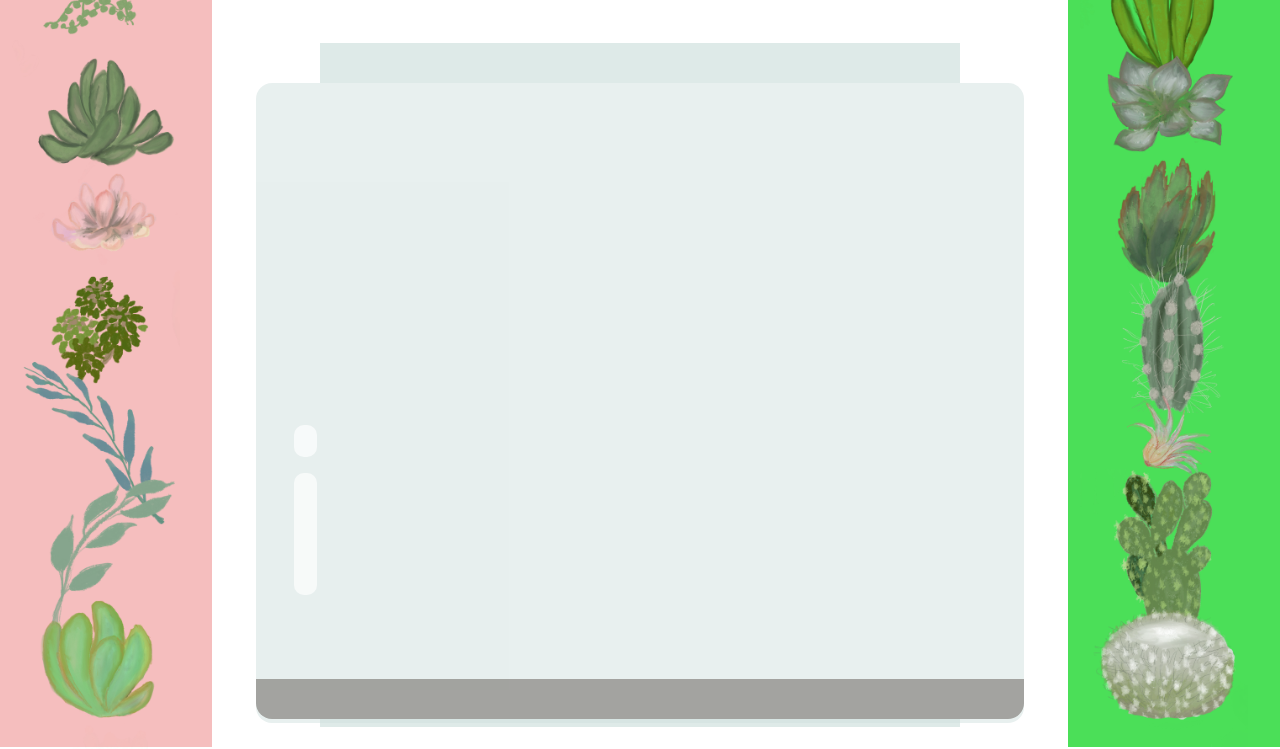
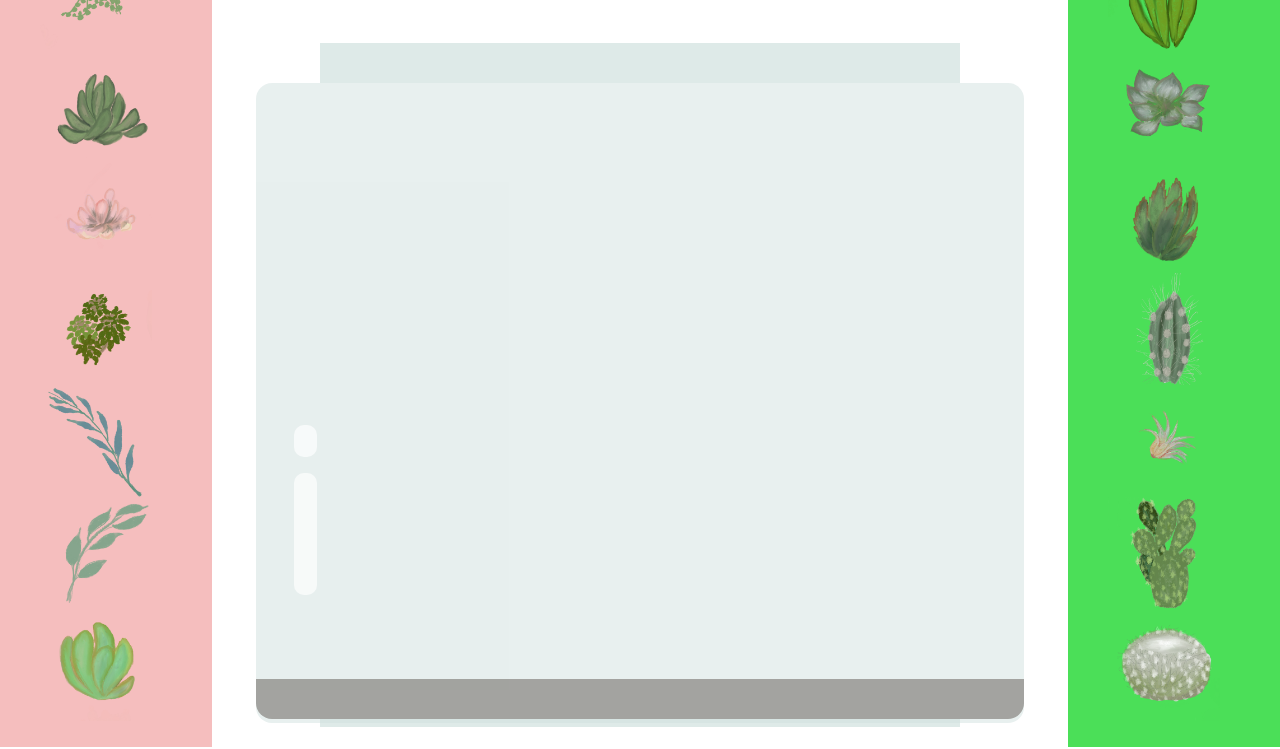
Before and after one commit to wonho1750/jeju-web, a plain HTML site: page terrarium/index.html in a window 1280 px wide. Shown: the part 73-822 px from the top of the page. Drawn offline with Linux system fonts and the light colour scheme.

Commit message:
no message

```diff
--- a/terrarium/style.css
+++ b/terrarium/style.css
@@ -37,8 +37,8 @@ body {
 }
 
 .plant {
-    max-width: 150%;
-    max-height: 150%;
+    max-width: 100%;
+    max-height: 100%;
     z-index: 2;
 }
 
```
